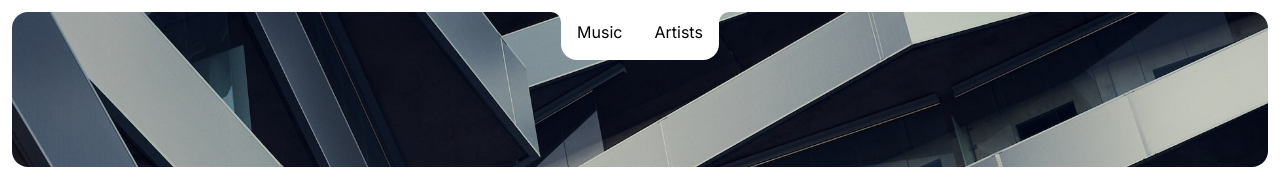
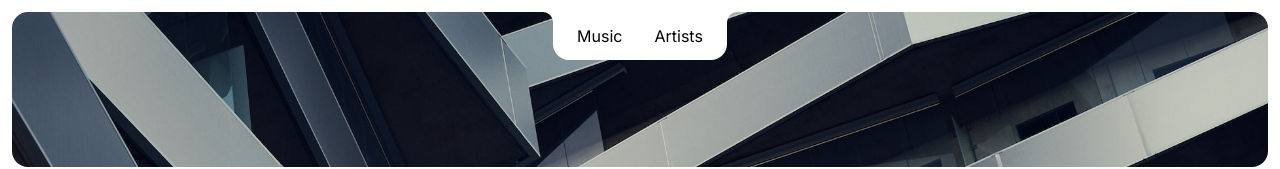
Before and after one commit to bienku/spotify-wrapped, a Next.js app: page / in a window 1280 px wide. Shown: the top 169 px of the page. Built offline with nearby package versions, Linux system fonts and the light colour scheme.

Commit message:
fix: fixed position of desktop nav links

```diff
--- a/components/Nav.tsx
+++ b/components/Nav.tsx
@@ -17,7 +17,7 @@ const Nav = () => {
             {/* Desktop Navigation */}
             <ul
                 className={cn(
-                    'hidden relative h-12 rounded-b-[var(--radius)] bg-white',
+                    'hidden relative h-12 rounded-b-[var(--radius)] bg-white px-2',
                     'xs:m-2',
                     'md:flex md:m-3',
                     'before:absolute before:-right-5 before:top-0 before:w-5 before:h-5 before:rounded-tl-[10px] before:shadow-[-5px_-5px_0_0_#fff]',
@@ -25,7 +25,7 @@ const Nav = () => {
                 )}
             >
                 {navItems.map((item) => (
-                    <li key={item.id} className="cursor-pointer px-4 py-2">
+                    <li key={item.id} className="cursor-pointer px-4 py-2 flex justify-center items-center">
                         {item.text}
                     </li>
                 ))}
```
